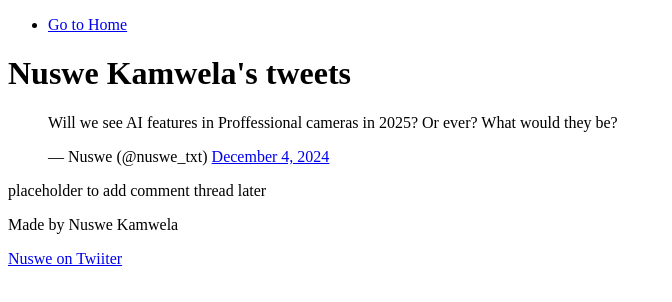
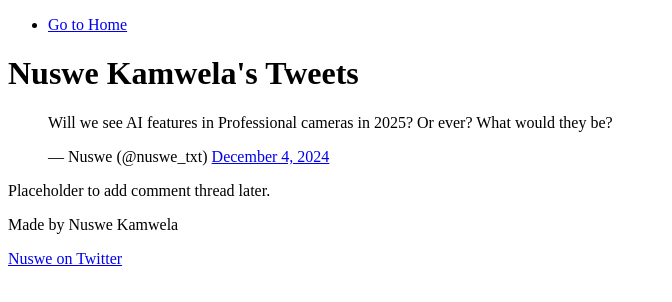
Before and after one commit to Nuswe265/My_First_Portfolio, a plain HTML site: page html_basic/tweets.html in a window 1280 px wide. Shown: the full height of the page, 0-672 px from the left. Drawn offline with Linux system fonts and the light colour scheme.

Commit message:
Update tweets.html
corrected

```diff
--- a/html_basic/tweets.html
+++ b/html_basic/tweets.html
@@ -8,19 +8,31 @@
     <body>
         <header>
             <ul>
-         <li><a href="Index.html">Go to Home</a></li>
+                <li><a href="index.html">Go to Home</a></li>
             </ul>
         </header>
+
         <main>
-        <h1>Nuswe Kamwela's tweets</h1>
-        <article><blockquote class="twitter-tweet"><p lang="en" dir="ltr">Will we see AI features in Proffessional cameras in 2025? Or ever? What would they be?</p>&mdash; Nuswe (@nuswe_txt) <a href="https://twitter.com/nuswe_txt/status/1864253563595117030?ref_src=twsrc%5Etfw">December 4, 2024</a></blockquote> <script async src="https://platform.twitter.com/widgets.js" charset="utf-8"></script>
+            <h1>Nuswe Kamwela's Tweets</h1>
+            <article>
+                <blockquote class="twitter-tweet">
+                    <p lang="en" dir="ltr">
+                        Will we see AI features in Professional cameras in 2025? Or ever? What would they be?
+                    </p>
+                    &mdash; Nuswe (@nuswe_txt)
+                    <a href="https://twitter.com/nuswe_txt/status/1864253563595117030?ref_src=twsrc%5Etfw">
+                        December 4, 2024
+                    </a>
+                </blockquote>
+                <script async src="https://platform.twitter.com/widgets.js" charset="utf-8"></script>
             </article>
-        <aside>placeholder to add comment thread later</aside>
+
+            <aside>Placeholder to add comment thread later.</aside>
         </main>
 
         <footer>
             <p>Made by Nuswe Kamwela</p>
-        <a href="https://x.com/nuswe_txt>" target="_blank">Nuswe on Twiiter</a>
+            <a href="https://x.com/nuswe_txt" target="_blank">Nuswe on Twitter</a>
         </footer>
     </body>
 </html>
```
Lines whose indentation alone changed are shown as unchanged.
